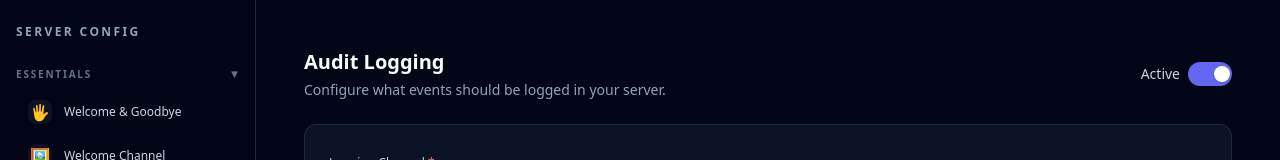
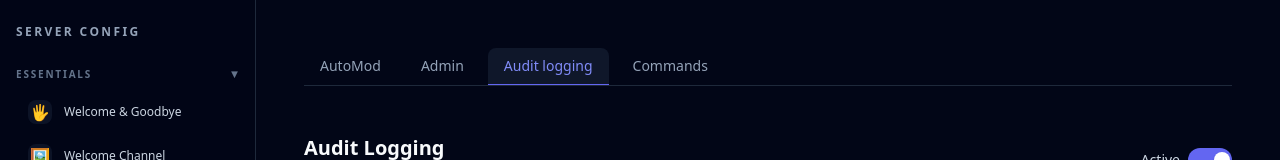
Before and after one commit to WYll1734/app-directory, a Next.js app: page /dashboard/1/moderation/audit-logging in a window 1280 px wide. Shown: the top 160 px of the page. Built offline with nearby package versions, Linux system fonts and the light colour scheme; no server answers.

Commit message:
Update page.js

```diff
--- a/app/dashboard/[guildId]/moderation/audit-logging/page.js
+++ b/app/dashboard/[guildId]/moderation/audit-logging/page.js
@@ -1,12 +1,17 @@
 "use client";
 
+import ModerationTabs from "@/components/moderation/ModerationTabs";
 import AuditLoggingTab from "@/components/moderation/AuditLoggingTab";
 
 export default function AuditLoggingPage({ params }) {
-  const guildId = params.guildId; // ✔ FIXED (case-sensitive)
+  const { guildId } = params;
 
   return (
-    <div className="p-6">
+    <div className="flex flex-col gap-6 p-6">
+      {/* MODERATION TOP TABS */}
+      <ModerationTabs guildId={guildId} activeTab="audit-logging" />
+
+      {/* THE MAIN AUDIT LOGGING UI */}
       <AuditLoggingTab guildId={guildId} />
     </div>
   );
```
